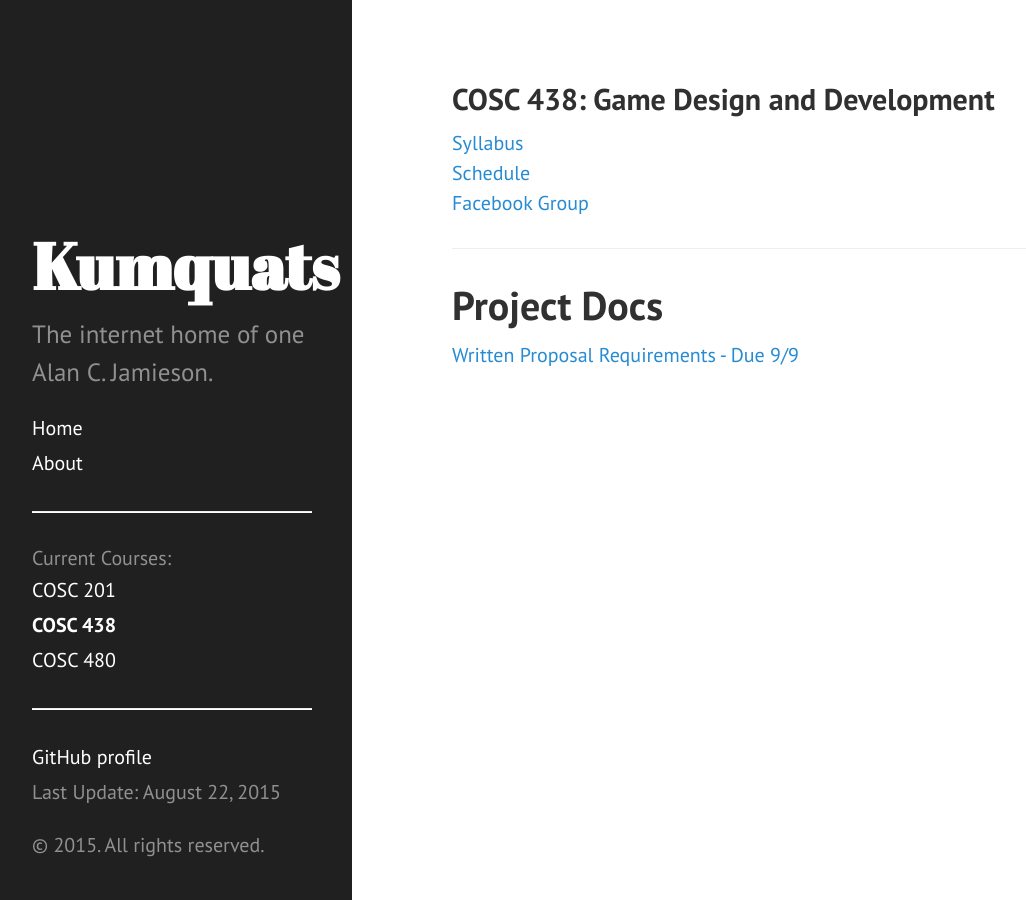
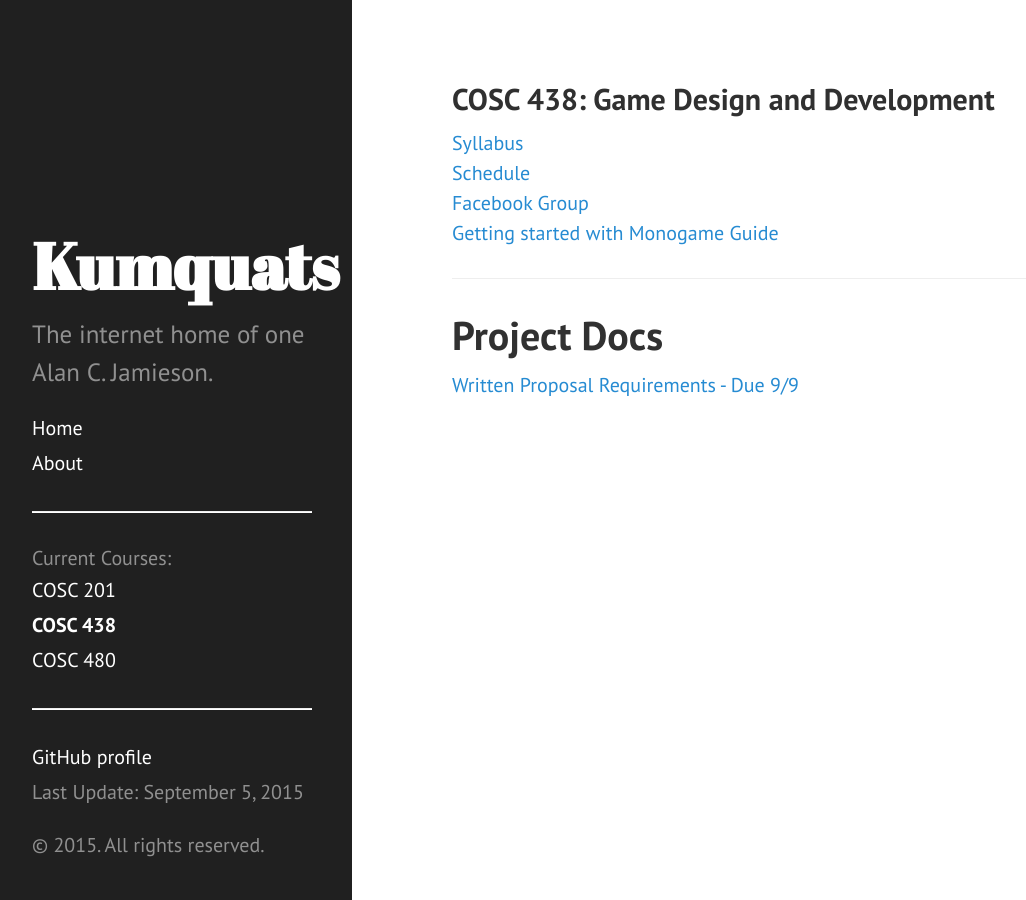
Before and after one commit to ripark/ripark.github.io, a Jekyll site: the page built from f15/cosc438.html, in a window 1280 px wide. Shown: the whole page, without its empty margins (8-1034 px from the left). Built offline with Jekyll 4.4.1, drawn with Linux system fonts in a browser that asks for light colours; Markdown is read by kramdown in place of the engine named in the settings.

Commit message:
Updates for 438 and 201

```diff
--- a/_config.yml
+++ b/_config.yml
@@ -21,7 +21,7 @@ paginate:         5
 
 # Custom vars
 version:          0.0.0
-lastupdate:       'August 22, 2015'
+lastupdate:       'September 5, 2015'
 github_username:  'ripark'
 twitter_username: 'drripark'
 
--- a/f15/cosc438.html
+++ b/f15/cosc438.html
@@ -9,6 +9,8 @@ shorttitle: "COSC 438"
 <a href="http://ripark.github.io/f15/COSC438Sched.pdf">Schedule</a>
 <br>
 <a href="https://www.facebook.com/groups/807737985990912/">Facebook Group</a>
+<br>
+<a href="http://rbwhitaker.wikidot.com/monogame-getting-started-tutorials">Getting started with Monogame Guide</a>
 <hr>
 <h1>Project Docs</h1>
 <a href="http://ripark.github.io/f15/COSC438WrittenProp.pdf">Written Proposal Requirements - Due 9/9</a>
```
Also changed, not shown: 1 other file.
